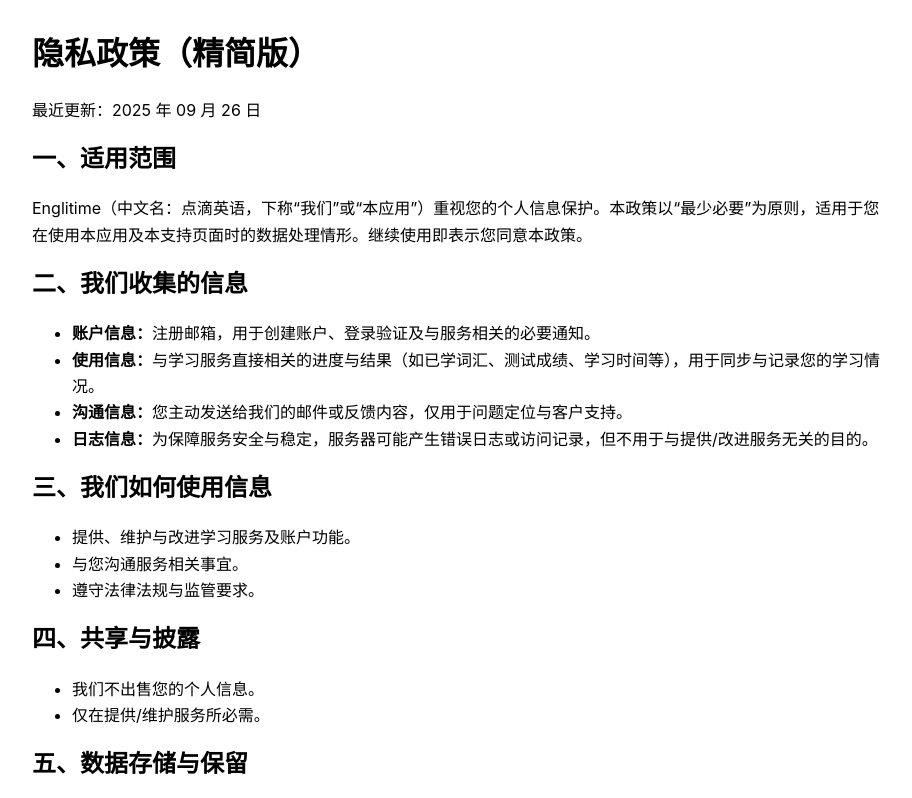
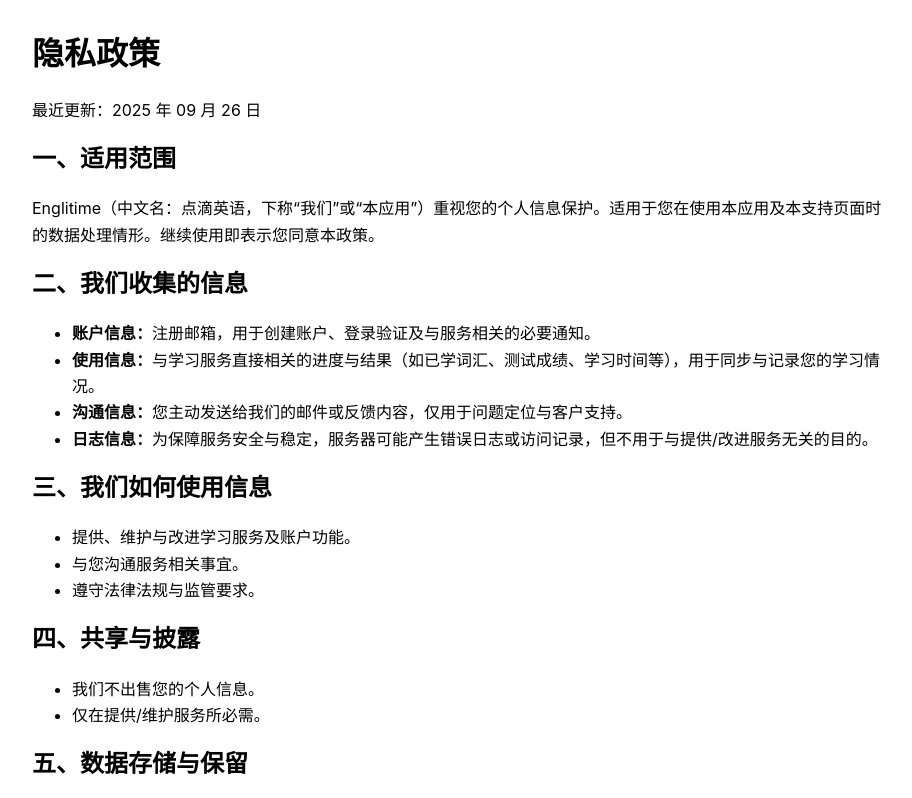
Before and after one commit to zkbupt/englitime-support, a plain HTML site: page privacy-policy.html in a window 1280 px wide. Shown: the top 798 px of the page, without its empty margins (178-1090 px from the left). Drawn offline with Linux system fonts and the light colour scheme.

Commit message:
update：修改隐私政策标题及内容，简化表述

```diff
--- a/privacy-policy.html
+++ b/privacy-policy.html
@@ -23,12 +23,12 @@
     </style>
   </head>
   <body>
-    <h1>隐私政策（精简版）</h1>
+    <h1>隐私政策</h1>
     <p>最近更新：2025 年 09 月 26 日</p>
 
     <h2>一、适用范围</h2>
     <p>
-      Englitime（中文名：点滴英语，下称“我们”或“本应用”）重视您的个人信息保护。本政策以“最少必要”为原则，适用于您在使用本应用及本支持页面时的数据处理情形。继续使用即表示您同意本政策。
+      Englitime（中文名：点滴英语，下称“我们”或“本应用”）重视您的个人信息保护。适用于您在使用本应用及本支持页面时的数据处理情形。继续使用即表示您同意本政策。
     </p>
 
     <h2>二、我们收集的信息</h2>
```
